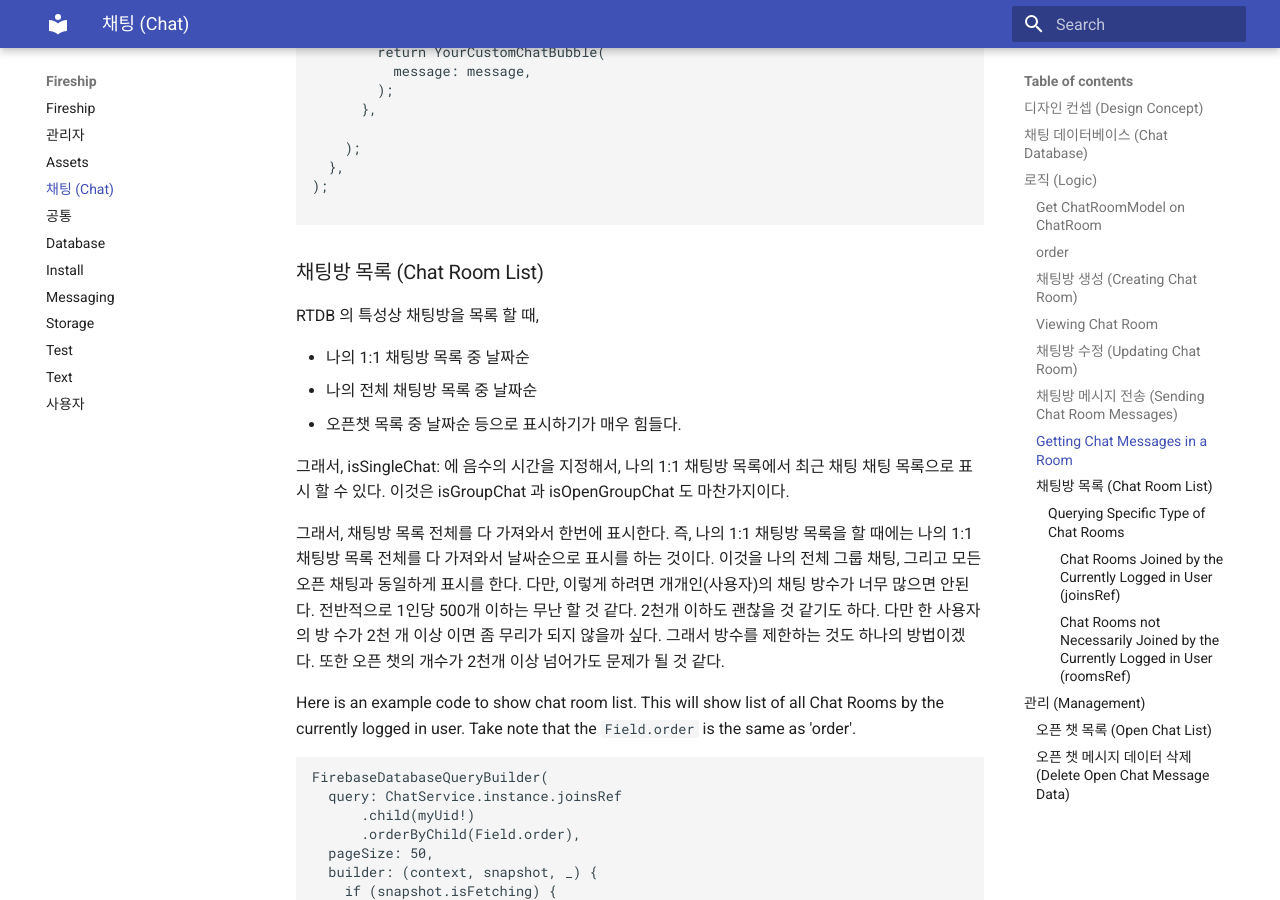
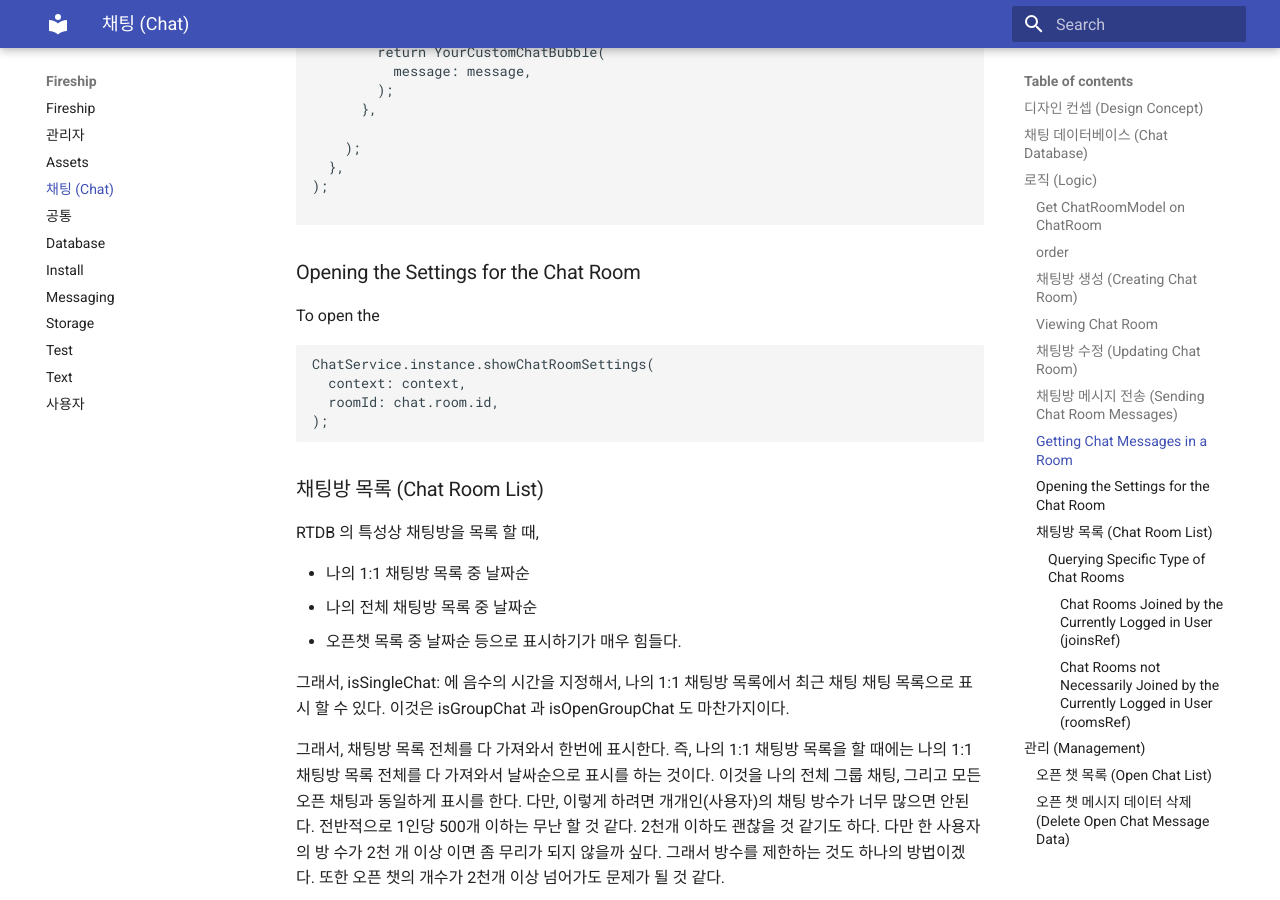
Before and after one commit to thruthesky/fireflutter, an MkDocs documentation site: the page built from docs/chat.md, in a window 1280 px wide and 900 px high, scrolled down 3766 px. Built offline with MkDocs 1.6.1 and Material for MkDocs 9.7.7, drawn with Linux system fonts in a browser that asks for light colours.

Commit message:
update in docs chat

````diff
--- a/docs/chat.md
+++ b/docs/chat.md
@@ -166,6 +166,17 @@ FirebaseDatabaseQueryBuilder(
 
 ```
 
+### Opening the Settings for the Chat Room
+
+To open the
+
+```dart
+ChatService.instance.showChatRoomSettings(
+  context: context,
+  roomId: chat.room.id,
+);
+```
+
 ### 채팅방 목록 (Chat Room List)
 
 RTDB 의 특성상 채팅방을 목록 할 때,
````
